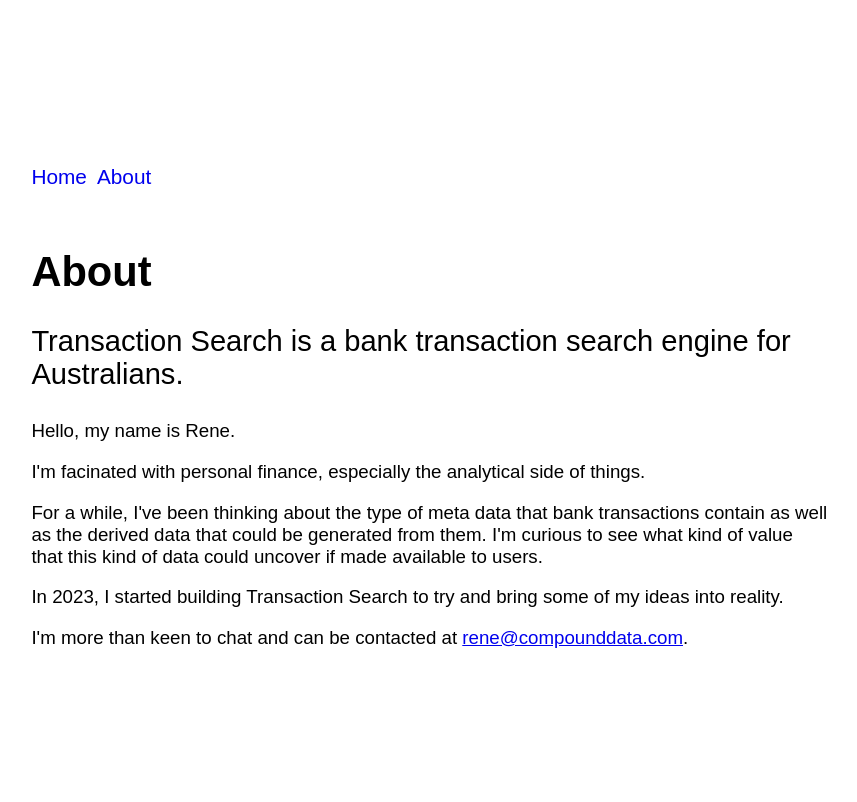
After one commit to rene00/txacct, a Flask app: page /about in a window 1280 px wide. The commit adds this page. Shown: the whole page, without its empty margins (103-960 px from the left). Run offline with Flask 3, Linux system fonts and the light colour scheme.

Commit message:
feat: add about page and other improvements

```diff
--- a/Taskfile.yml
+++ b/Taskfile.yml
@@ -1,5 +1,5 @@
 version: '3'
-dotenv: ['{{.HOME}}/.txacct.env']
+dotenv: ['{{.HOME}}/.txacct.env', '.env']
 vars:
   CONTAINER_TAG:
     sh: git log -n1 --format=%h
@@ -9,7 +9,7 @@
   run:
     desc: "run app"
     cmds:
-      - poetry run flask run
+      - poetry run flask run --host "$FLASK_HOST" --port "$FLASK_PORT"
   db:init:
     desc: "db init"
     cmds:
--- a/pyproject.toml
+++ b/pyproject.toml
@@ -22,6 +22,7 @@
 openpyxl = "^3.1.2"
 pytest-postgresql = "^5.0.0"
 psycopg2 = "^2.9.7"
+python-dotenv = "^1.0.0"
 
 [build-system]
 requires = ["poetry-core>=1.0.0"]
--- a/txacct/blueprints/home.py
+++ b/txacct/blueprints/home.py
@@ -5,4 +5,9 @@
 
 @home_bp.route("/", methods=["GET", "POST"])
 def home() -> str:
-    return render_template("home.html")
+    return render_template("home.html", current_page="home")
+
+
+@home_bp.route("/about", methods=["GET"])
+def about() -> str:
+    return render_template("about.html", current_page="about")
--- a/txacct/static/css/style.css
+++ b/txacct/static/css/style.css
@@ -10,12 +10,36 @@
     box-sizing: border-box;
 }
 
+h1 {
+    width: 100%;
+}
+
 body {
     color: var(--text-color);
     font-size: 1.3em;
     font-family: sans-serif;
     display: grid;
     justify-content: center;
+}
+
+.container {
+    margin: 10%;
+    width: 70%;
+}
+
+.search {
+    font-size: 1.4em;
+    width: 90%;
+}
+
+.short-description {
+    font-size: 1.4em;
+    width: 90%;
+}
+
+.long-description {
+    font-size: .9em;
+    width: 90%;
 }
 
 label {
@@ -33,10 +57,53 @@
     padding: 0.3em;
 }
 
-.search-input {
-    min-width: 128px;
+h1 {
+    min-width: 100px;
+    white-space: nowrap;
+    @media (max-width: 768px) {
+        white-space: normal; /* Change to default for mobile */
+    }
+}
+
+input.search-input {
+    border: 1px solid var(--main-color);
+    color: inherit;
+    padding: 0.3em;
+    /* min-width: 240px; */
+    min-width: 120%;
 }
 
 .hidden {
   display: none;
 }
+
+
+nav {
+    padding: 10px 0;
+    position: relative;
+}
+
+nav ul {
+    list-style: none;
+    display: flex;
+    justify-content: flex-start;
+    padding: 0;
+}
+
+nav li {
+    margin-left: 0px;
+    margin-right: 10px;
+}
+
+nav li a {
+    text-decoration: none;
+}
+
+nav li.active a {
+    pointer-events: none;
+}
+
+.transaction-card {
+    margin-right: 1em 0;
+    padding: 0.3em 1em;
+}
--- a/txacct/static/css/transaction.css
+++ /dev/null
@@ -1,6 +0,0 @@
-/* static/css/transaction.css */
-
-.transaction-card {
-    margin-right: 1em 0;
-    padding: 0.3em 1em;
-}
--- a/txacct/static/js/search.js
+++ b/txacct/static/js/search.js
@@ -8,7 +8,7 @@
   }
 
   activeSearchForm() {
-    const searchForm = document.querySelector(".search-card form");
+    const searchForm = document.querySelector(".search form");
     new CreateSearchForm(searchForm);
   }
 }
--- /dev/null
+++ b/txacct/templates/about.html
@@ -0,0 +1,25 @@
+{% extends "main.html" %}
+{% block content %}
+<h1>About</h1>
+
+<div class="short-description"><p>Transaction Search is a bank transaction search
+  engine for Australians.</p></div>
+
+<div class="long-description">
+  <p>Hello, my name is Rene.</p>
+
+  <p>I'm facinated with personal finance, especially the
+  analytical side of things.</p>
+
+  <p>For a while, I've been thinking about the type of meta data that bank transactions
+  contain as well as the derived data that could be generated from them. I'm
+  curious to see what kind of value that this kind of data could uncover if made
+  available to users.</p>
+
+  <p>In 2023, I started building Transaction Search to try and bring some of
+  my ideas into reality.</p>
+
+  <p>I'm more than keen to chat and can be contacted at <a
+                                                            href="mailto:rene@compounddata.com">rene@compounddata.com</a>.</p>
+</div>
+{% endblock %}
--- /dev/null
+++ b/txacct/templates/main.html
@@ -0,0 +1,27 @@
+<!DOCTYPE html>
+<html lang="en">
+<head>
+  <meta charset="UTF-8">
+  <meta name="viewport" content="width=device-width, initial-scale=1">
+  <link rel="stylesheet" href="{{ url_for('static', filename='css/style.css') }}">
+  {% if current_page == 'home' %}<script src="{{ url_for('static', filename='js/index.js') }}" type="module"></script>{% endif %}
+</head>
+<body>
+
+  <div class="container">
+
+    <header>
+      <nav>
+        <ul>
+          <li {% if current_page == 'home' %}class="active"{% endif %}><a href="{{ url_for('home.home') }}">Home</a></li>
+          <li {% if current_page == 'about' %}class="active"{% endif %}><a href="{{ url_for('home.about') }}">About</a></li>
+        </ul>
+      </nav>
+    </header>
+
+    {% block content %}
+    {% endblock %}
+
+  </div>
+</body>
+</html>
```
Also changed, not shown: txacct/templates/home.html (+7 -14 lines), CHANGELOG.md (added), 2 other files.
